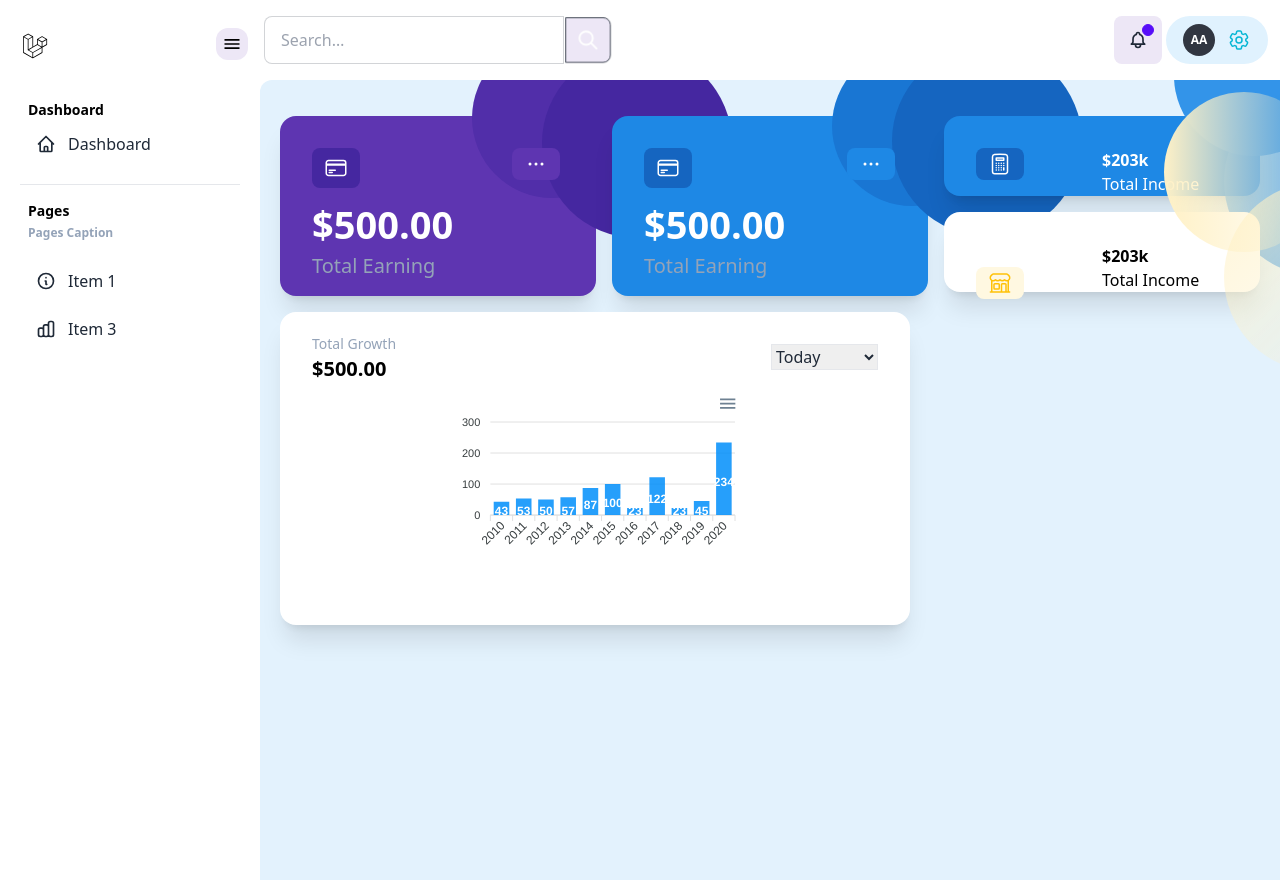
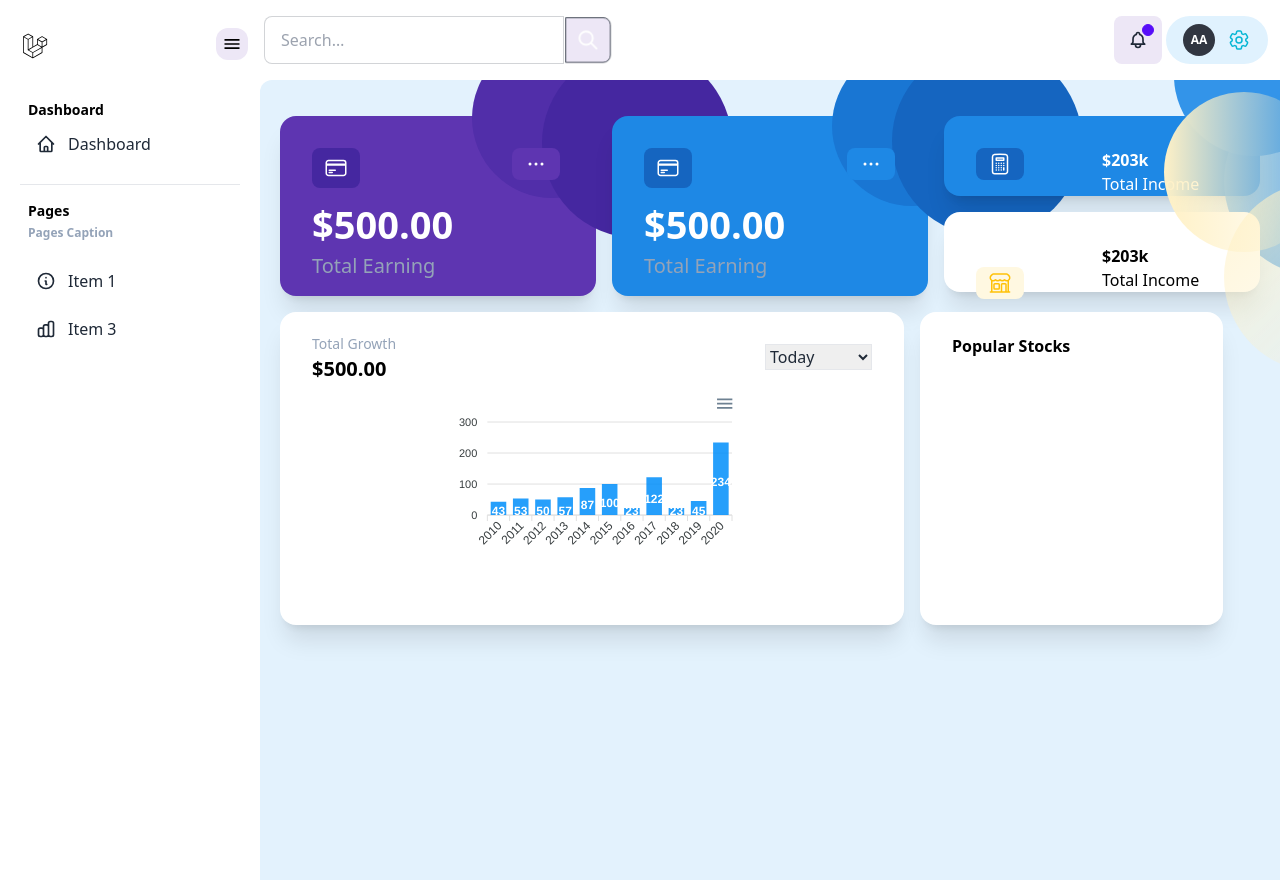
Before and after one commit to rizqiwahyudi/Reactjs-Tailwind-theme1, a React (Create React App) app: page / in a window 1280 px wide. Shown: the top 880 px of the page. Built offline with nearby package versions, Linux system fonts and the light colour scheme.

Commit message:
Add: add new card in dashboard

```diff
--- a/src/components/admin/Content.js
+++ b/src/components/admin/Content.js
@@ -172,8 +172,9 @@ const Content = () => {
                     </div>
                 </div>
 
-                <div className="grid lg:grid-cols-3 gap-4 mt-4">
-                    <div className="card w-[630px] bg-white shadow-xl">
+                {/* <div className="grid lg:grid-cols-3 gap-4 mt-4"> */}
+                    <div className="flex flex-row gap-4 mt-4">
+                        <div className="card w-auto bg-white shadow-xl basis-[624px]">
                             <div className="card-body">
                                 <div class="grid grid-cols-2 relative">
                                     <div>
@@ -193,7 +194,17 @@ const Content = () => {
                                 </div>
                             </div>
                         </div>
+                        <div className="card w-[303px] bg-white shadow-xl">
+                            <div className="card-body">
+                                <div className="grid grid-cols-2 relative">
+                                    <div>
+                                        <p className="text-black font-bold mt-[-10px]">Popular Stocks</p>
                                     </div>
+                                </div>
+                            </div>
+                        </div>
+                    </div>
+                {/* </div> */}
             </div>
 
 
```
Lines whose indentation alone changed are shown as unchanged.
